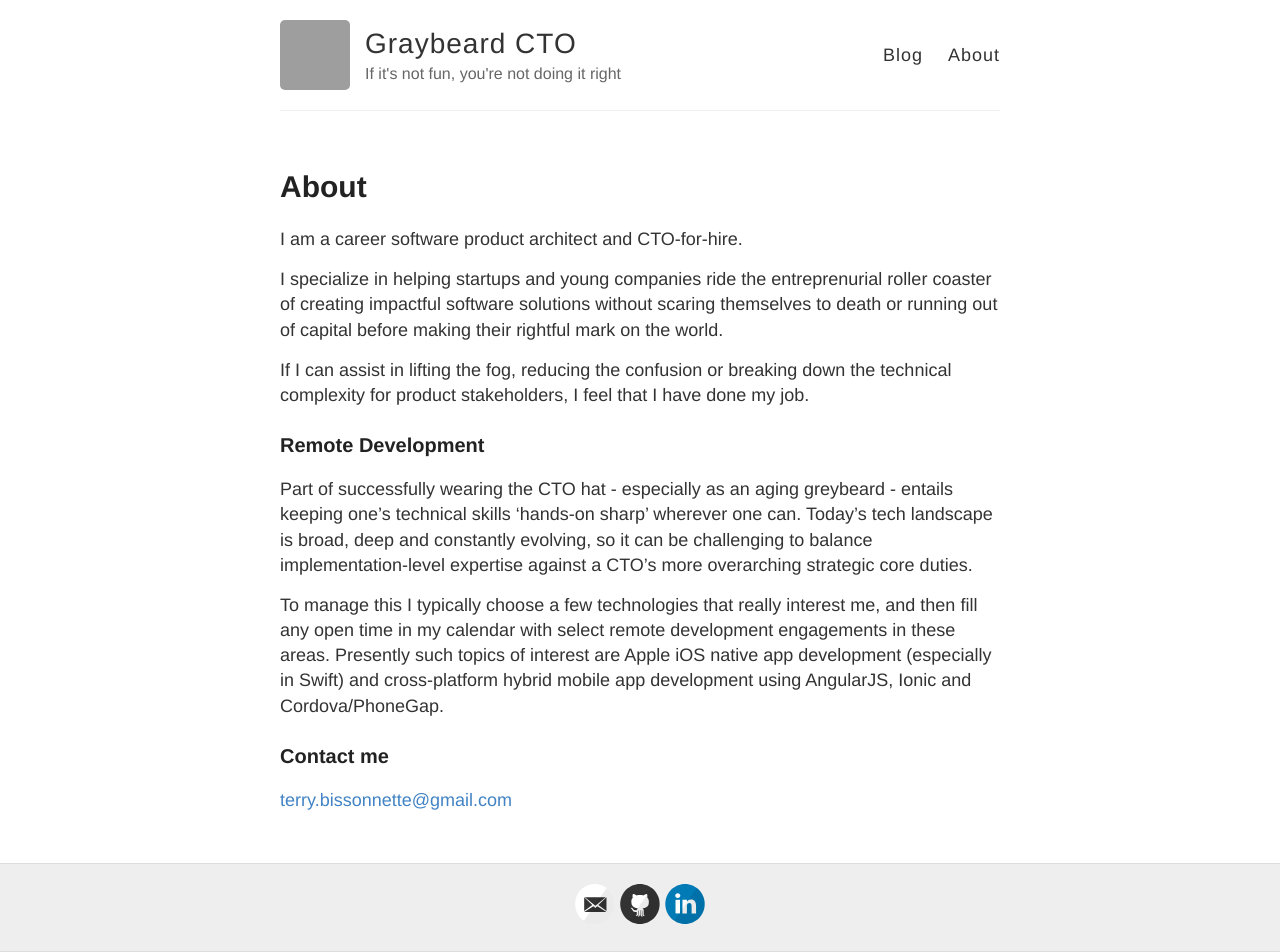
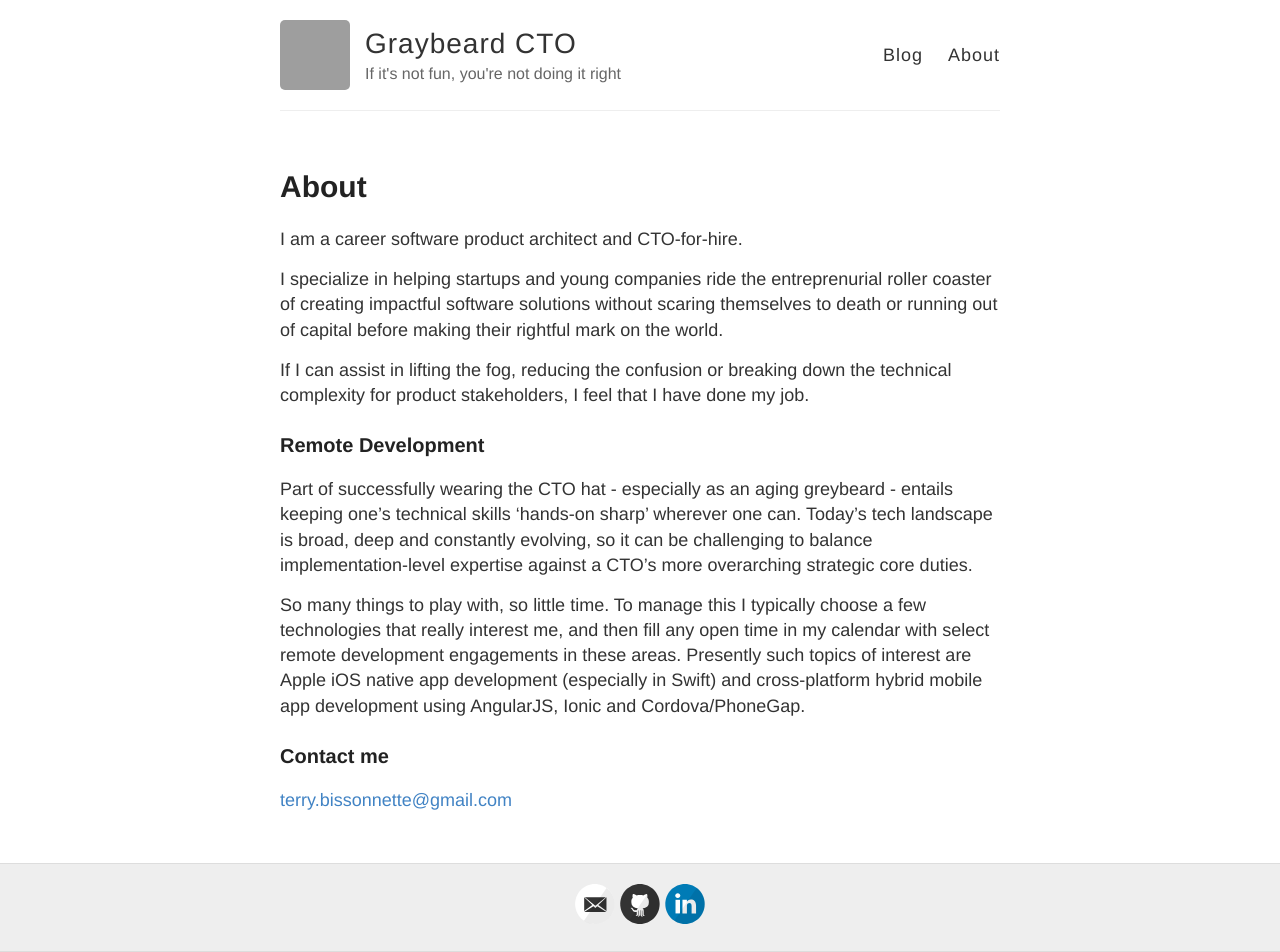
Before and after one commit to tbissonnette/tbissonnette.github.io, a Jekyll site: the page built from about.md, in a window 1280 px wide. Built offline with Jekyll 4.4.1, drawn with Linux system fonts in a browser that asks for light colours; Markdown is read by kramdown in place of the engine named in the settings; grey boxes are pictures that could not be loaded.

Commit message:
Update about.md

```diff
--- a/about.md
+++ b/about.md
@@ -14,7 +14,7 @@ If I can assist in lifting the fog, reducing the confusion or breaking down the
 
 Part of successfully wearing the CTO hat - especially as an aging greybeard - entails keeping one's technical skills 'hands-on sharp' wherever one can. Today's tech landscape is broad, deep and constantly evolving, so it can be challenging to balance implementation-level expertise against a CTO's more overarching strategic core duties.
 
-To manage this I typically choose a few technologies that really interest me, and then fill any open time in my calendar with select remote development engagements in these areas. Presently such topics of interest are Apple iOS native app development (especially in Swift) and cross-platform hybrid mobile app development using AngularJS, Ionic and Cordova/PhoneGap.
+So many things to play with, so little time.  To manage this I typically choose a few technologies that really interest me, and then fill any open time in my calendar with select remote development engagements in these areas. Presently such topics of interest are Apple iOS native app development (especially in Swift) and cross-platform hybrid mobile app development using AngularJS, Ionic and Cordova/PhoneGap.
 
 ### Contact me
 
```
